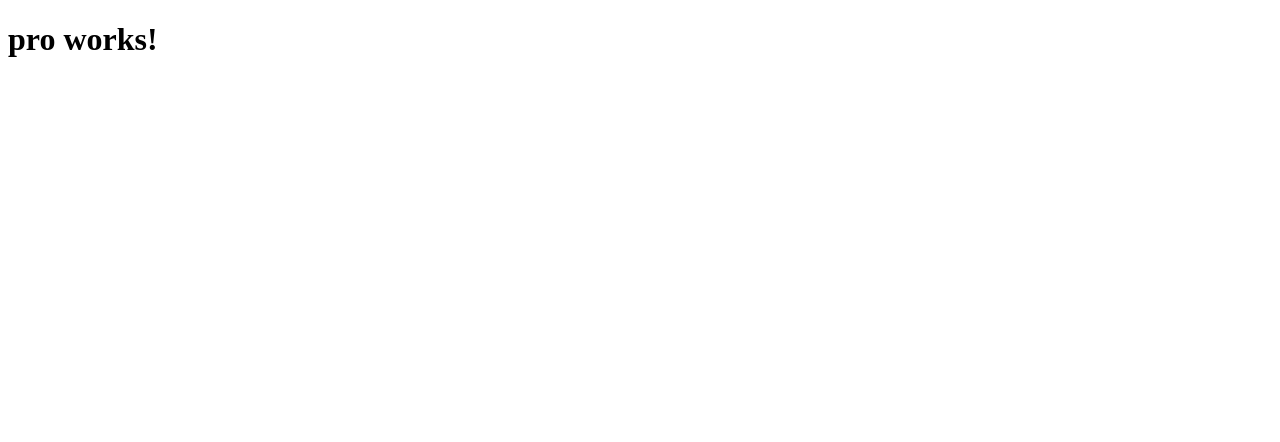
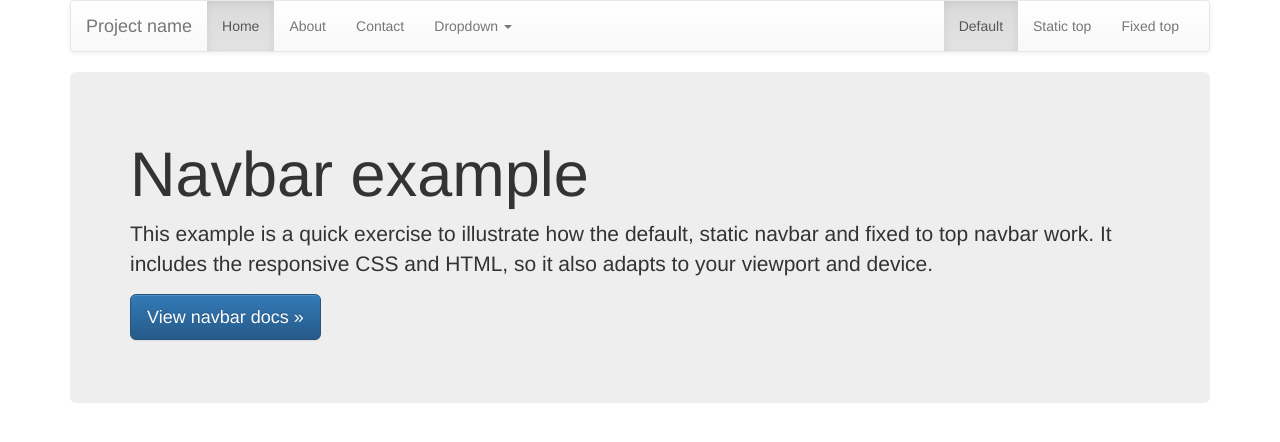
Before and after one commit to Rafaelnanes/angularjs2-frontend, an Angular app: page / in a window 1280 px wide. Shown: the top 442 px of the page. Built offline with nearby package versions, Linux system fonts and the light colour scheme.

Commit message:
integração com o bootstrap

```diff
--- a/angular-cli.json
+++ b/angular-cli.json
@@ -18,9 +18,14 @@
       "prefix": "pro",
       "mobile": false,
       "styles": [
-        "styles.css"
+        "styles.css",
+        "../node_modules/bootstrap/dist/css/bootstrap.min.css",
+        "../node_modules/bootstrap/dist/css/bootstrap-theme.min.css"
       ],
-      "scripts": [],
+      "scripts": [
+        "../node_modules/jquery/dist/jquery.min.js",
+        "../node_modules/bootstrap/dist/js/bootstrap.min.js"
+      ],
       "environments": {
         "source": "environments/environment.ts",
         "dev": "environments/environment.ts",
--- a/package.json
+++ b/package.json
@@ -20,7 +20,9 @@
     "@angular/platform-browser": "2.2.3",
     "@angular/platform-browser-dynamic": "2.2.3",
     "@angular/router": "3.2.3",
+    "bootstrap": "^3.3.7",
     "core-js": "^2.4.1",
+    "jquery": "^3.1.1",
     "rxjs": "5.0.0-beta.12",
     "ts-helpers": "^1.1.1",
     "zone.js": "^0.6.23"
--- a/src/app/app.component.html
+++ b/src/app/app.component.html
@@ -1,3 +1,56 @@
-<h1>
-  {{title}}
-</h1>
+<div class="container">
+
+  <!-- Static navbar -->
+  <nav class="navbar navbar-default">
+    <div class="container-fluid">
+      <div class="navbar-header">
+        <button type="button" class="navbar-toggle collapsed" data-toggle="collapse" data-target="#navbar" aria-expanded="false"
+          aria-controls="navbar">
+              <span class="sr-only">Toggle navigation</span>
+              <span class="icon-bar"></span>
+              <span class="icon-bar"></span>
+              <span class="icon-bar"></span>
+            </button>
+        <a class="navbar-brand" href="#">Project name</a>
+      </div>
+      <div id="navbar" class="navbar-collapse collapse">
+        <ul class="nav navbar-nav">
+          <li class="active"><a href="#">Home</a></li>
+          <li><a href="#">About</a></li>
+          <li><a href="#">Contact</a></li>
+          <li class="dropdown">
+            <a href="#" class="dropdown-toggle" data-toggle="dropdown" role="button" aria-haspopup="true" aria-expanded="false">Dropdown <span class="caret"></span></a>
+            <ul class="dropdown-menu">
+              <li><a href="#">Action</a></li>
+              <li><a href="#">Another action</a></li>
+              <li><a href="#">Something else here</a></li>
+              <li role="separator" class="divider"></li>
+              <li class="dropdown-header">Nav header</li>
+              <li><a href="#">Separated link</a></li>
+              <li><a href="#">One more separated link</a></li>
+            </ul>
+          </li>
+        </ul>
+        <ul class="nav navbar-nav navbar-right">
+          <li class="active"><a href="./">Default <span class="sr-only">(current)</span></a></li>
+          <li><a href="../navbar-static-top/">Static top</a></li>
+          <li><a href="../navbar-fixed-top/">Fixed top</a></li>
+        </ul>
+      </div>
+      <!--/.nav-collapse -->
+    </div>
+    <!--/.container-fluid -->
+  </nav>
+
+  <!-- Main component for a primary marketing message or call to action -->
+  <div class="jumbotron">
+    <h1>Navbar example</h1>
+    <p>This example is a quick exercise to illustrate how the default, static navbar and fixed to top navbar work. It includes
+      the responsive CSS and HTML, so it also adapts to your viewport and device.</p>
+    <p>
+      <a class="btn btn-lg btn-primary" href="../../components/#navbar" role="button">View navbar docs &raquo;</a>
+    </p>
+  </div>
+
+</div>
+<!-- /container -->
--- a/src/index.html
+++ b/src/index.html
@@ -1,5 +1,6 @@
 <!doctype html>
 <html>
+
 <head>
   <meta charset="utf-8">
   <title>Angularjs2Frontend</title>
@@ -8,7 +9,9 @@
   <meta name="viewport" content="width=device-width, initial-scale=1">
   <link rel="icon" type="image/x-icon" href="favicon.ico">
 </head>
+
 <body>
   <pro-root>Loading...</pro-root>
 </body>
+
 </html>
```
